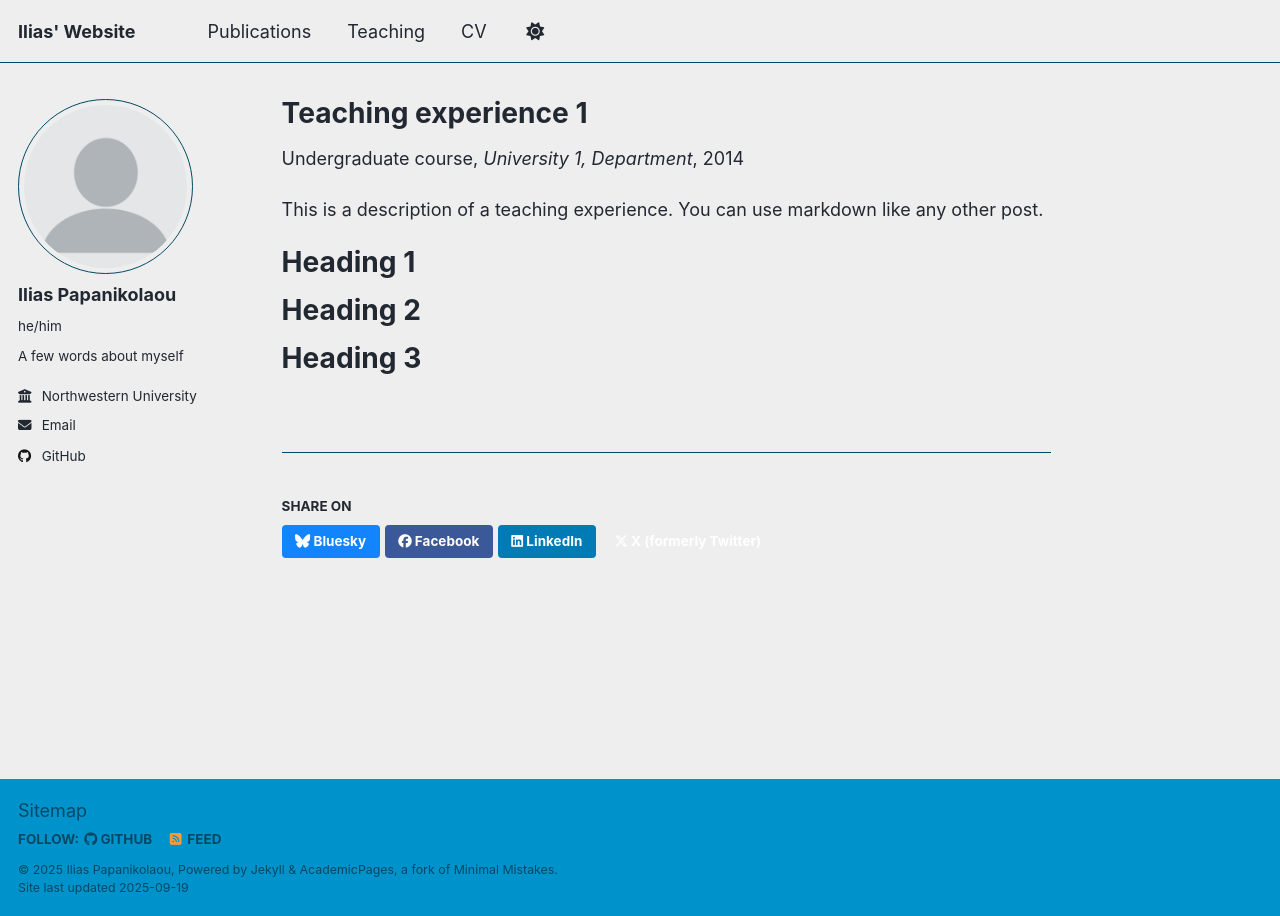
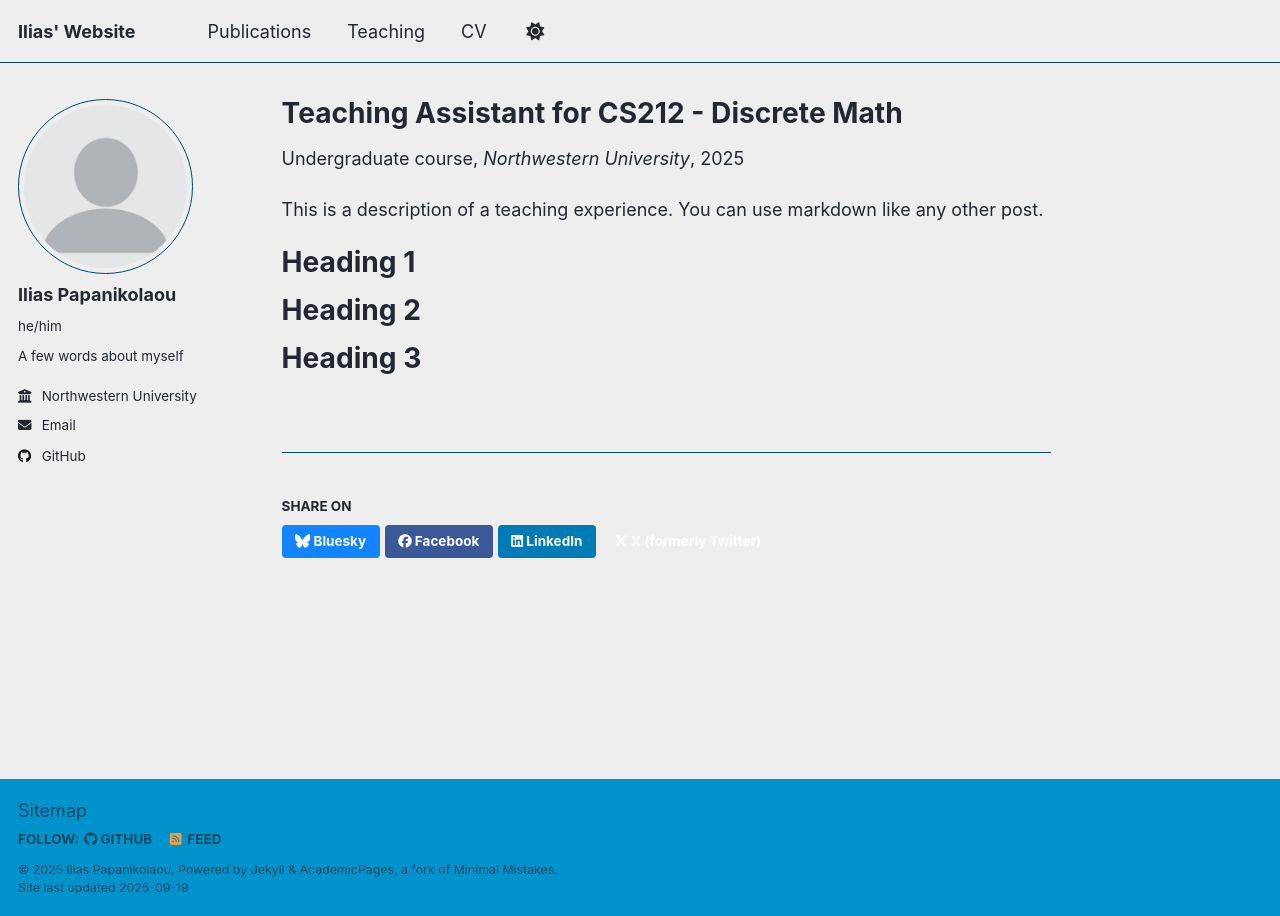
Before and after one commit to iliaspap/iliaspap.github.io, a Jekyll site: the page built from _teaching/2014-spring-teaching-1.md, in a window 1280 px wide. Built offline with Jekyll 4.4.1, drawn with Linux system fonts in a browser that asks for light colours; a script that is not in the unit is left out.

Commit message:
Teaching Assistant - CS212 - Discrete Math

```diff
--- a/_teaching/2014-spring-teaching-1.md
+++ b/_teaching/2014-spring-teaching-1.md
@@ -1,11 +1,11 @@
 ---
-title: "Teaching experience 1"
+title: "Teaching Assistant for CS212 - Discrete Math"
 collection: teaching
 type: "Undergraduate course"
 permalink: /teaching/2014-spring-teaching-1
-venue: "University 1, Department"
-date: 2014-01-01
-location: "City, Country"
+venue: "Northwestern University"
+date: 2025-01-01
+location: "Evanston, U.S."
 ---
 
 This is a description of a teaching experience. You can use markdown like any other post.
```
